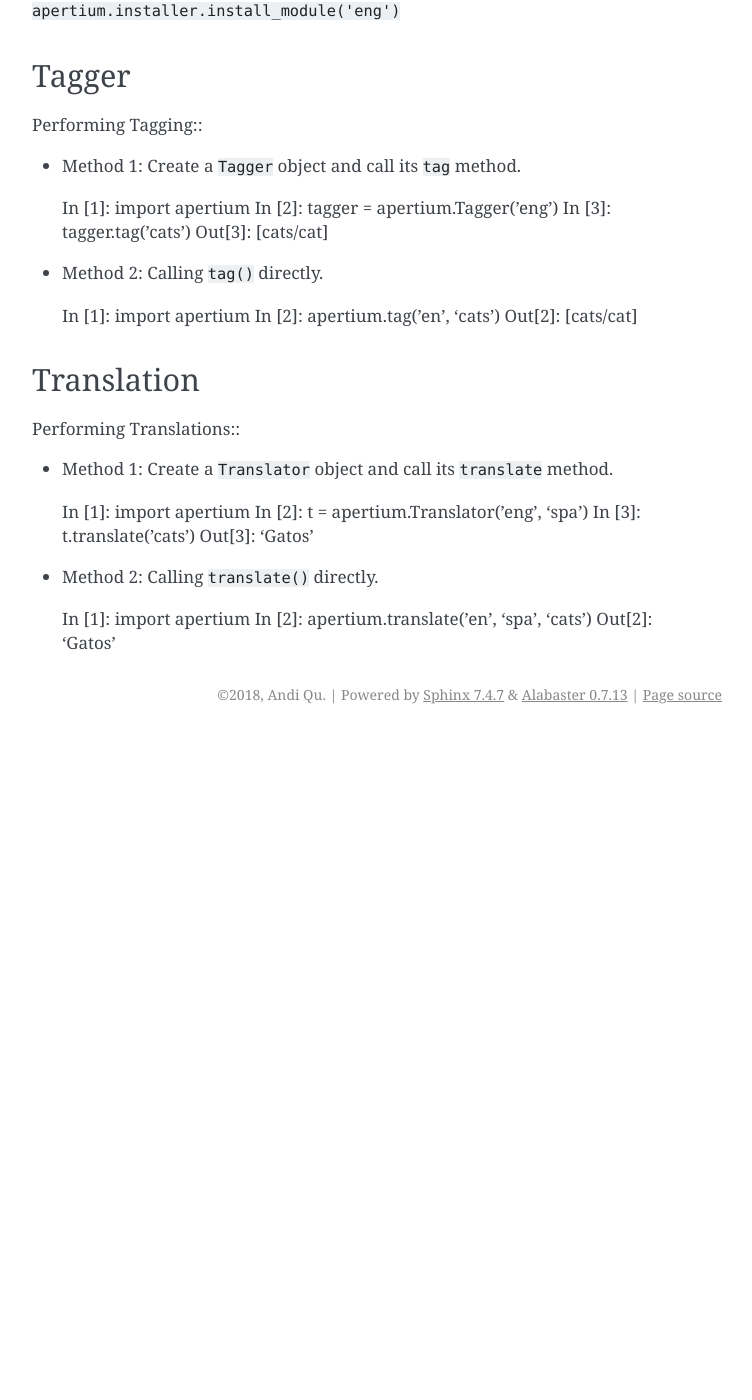
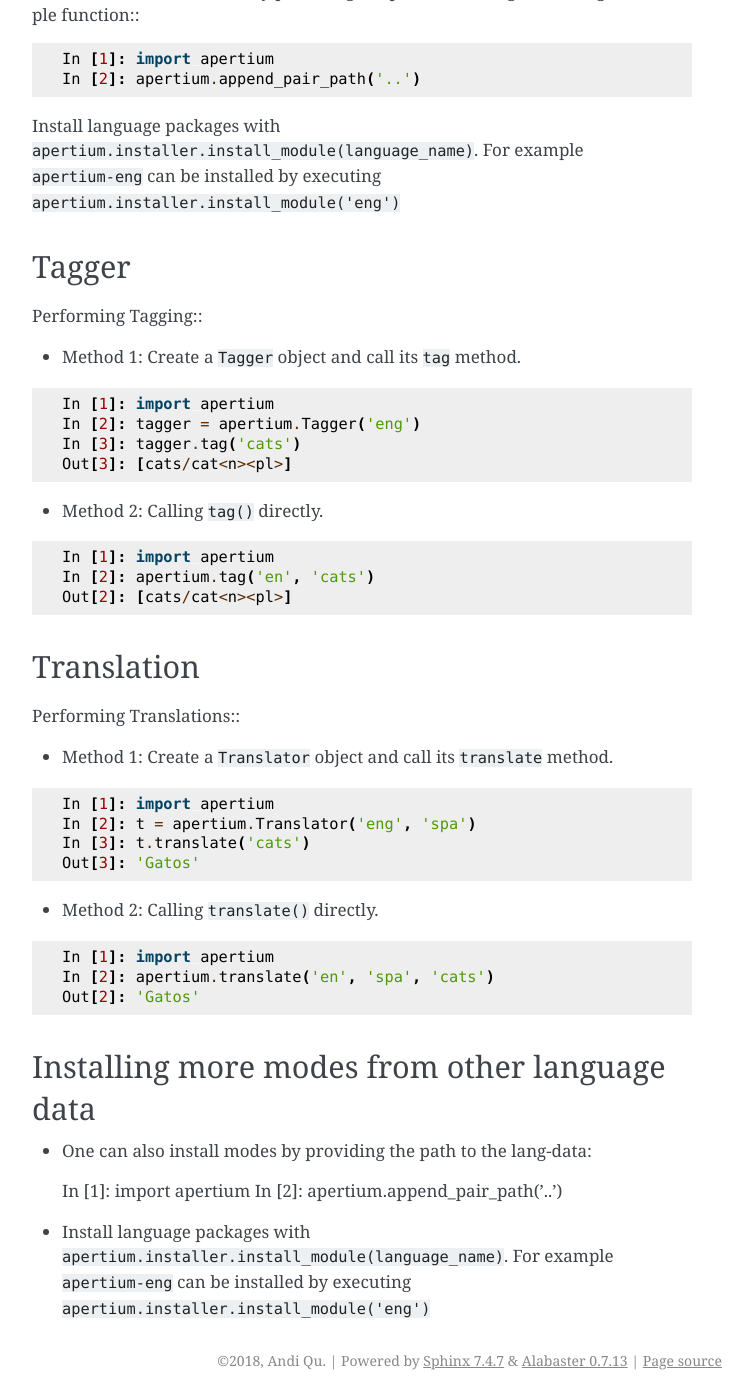
Before and after one commit to apertium/apertium-python, a Sphinx documentation site: the page built from docs/source/usage.md, in a window 1280 px wide and 1400 px high, scrolled down 1097 px. Shown: the whole window, without its empty margins (388-1140 px from the left). Built offline with Sphinx 7.4.7, drawn with Linux system fonts in a browser that asks for light colours; before the commit the page ends 1831 px from its top, so only the background shows below that; some of the changed text lies outside the part shown.

Commit message:
docs/usage: syntax highlighting

````diff
--- a/docs/source/usage.md
+++ b/docs/source/usage.md
@@ -10,20 +10,20 @@ Performing Morphological Analysis
 
 - Method 1: Create an `Analyzer` object and call its `analyze` method.
 
-
-    In [1]: import apertium
-    In [2]: a = apertium.Analyzer('en')
-    In [3]: a.analyze('cats')
-    Out[3]: [cats/cat<n><pl>, ./.<sent>]
-
+```python
+In [1]: import apertium
+In [2]: a = apertium.Analyzer('en')
+In [3]: a.analyze('cats')
+Out[3]: [cats/cat<n><pl>, ./.<sent>]
+```
 
 - Method 2: Calling `analyze()` directly.
 
-
-    In [1]: import apertium
-    In [2]: apertium.analyze('en', 'cats')
-    Out[2]: cats/cat<n><pl>
-
+```python
+In [1]: import apertium
+In [2]: apertium.analyze('en', 'cats')
+Out[2]: cats/cat<n><pl>
+```
 
 Generation
 ----------
@@ -32,18 +32,20 @@ Performing Morphological Generation
 
 - Method 1:  Create a `Generator` object and call its `generate` method.
 
-
-    In [1]: import apertium
-    In [2]: g = apertium.Generator('en')
-    In [3]: g.generate('-cat<n><pl>$')
-    Out[3]: 'cats'
-
+```python
+In [1]: import apertium
+In [2]: g = apertium.Generator('en')
+In [3]: g.generate('-cat<n><pl>$')
+Out[3]: 'cats'
+```
 
 - Method 2: Calling `generate()` directly.
 
-    In [1]: import apertium
-    In [2]: apertium.generate('en', '-cat<n><pl>$')
-    Out[2]: 'cats'
+```python
+In [1]: import apertium
+In [2]: apertium.generate('en', '-cat<n><pl>$')
+Out[2]: 'cats'
+```
 
 Installing more modes from other language data
 ----------------------------------------------
@@ -62,19 +64,20 @@ Performing Tagging::
 
 - Method 1:  Create a `Tagger` object and call its `tag` method.
 
-
-    In [1]: import apertium
-    In [2]: tagger = apertium.Tagger('eng')
-    In [3]: tagger.tag('cats')
-    Out[3]: [cats/cat<n><pl>]
-
+```python
+In [1]: import apertium
+In [2]: tagger = apertium.Tagger('eng')
+In [3]: tagger.tag('cats')
+Out[3]: [cats/cat<n><pl>]
+```
 
 - Method 2: Calling `tag()` directly.
 
-
-    In [1]: import apertium
-    In [2]: apertium.tag('en', 'cats')
-    Out[2]: [cats/cat<n><pl>]
+```python
+In [1]: import apertium
+In [2]: apertium.tag('en', 'cats')
+Out[2]: [cats/cat<n><pl>]
+```
 
 Translation
 -----------
@@ -83,16 +86,27 @@ Performing Translations::
 
 - Method 1:  Create a `Translator` object and call its `translate` method.
 
-
-    In [1]: import apertium
-    In [2]: t = apertium.Translator('eng', 'spa')
-    In [3]: t.translate('cats')
-    Out[3]: 'Gatos'
-
+```python
+In [1]: import apertium
+In [2]: t = apertium.Translator('eng', 'spa')
+In [3]: t.translate('cats')
+Out[3]: 'Gatos'
+```
 
 - Method 2: Calling `translate()` directly.
 
+```python
+In [1]: import apertium
+In [2]: apertium.translate('en', 'spa', 'cats')
+Out[2]: 'Gatos'
+```
+
+Installing more modes from other language data
+----------------------------------------------
+
+  - One can also install modes by providing the path to the lang-data:
 
     In [1]: import apertium
-    In [2]: apertium.translate('en', 'spa', 'cats')
-    Out[2]: 'Gatos'
+    In [2]: apertium.append_pair_path('..')
+
+  - Install language packages with `apertium.installer.install_module(language_name)`. For example `apertium-eng` can be installed by executing `apertium.installer.install_module('eng')`
````
